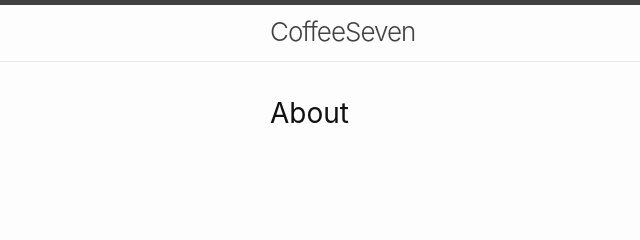
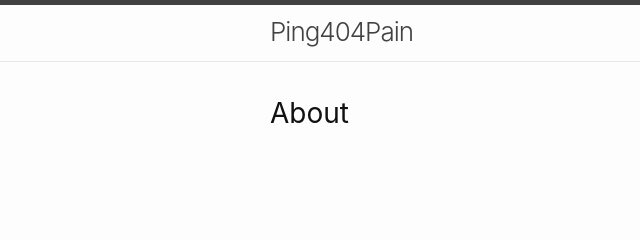
Before and after one commit to TechWizbie/TechWizbie.github.io, a plain HTML site: page about.html in a window 1280 px wide. Shown: the top 240 px of the page, 0-640 px from the left. Drawn offline with Linux system fonts and the light colour scheme.

Commit message:
change title

```diff
--- a/about.html
+++ b/about.html
@@ -39,7 +39,7 @@
 <body>
   <header class="site-header" role="banner">
 
-    <div class="wrapper"><a class="site-title" rel="author" href="/">CoffeeSeven</a>
+    <div class="wrapper"><a class="site-title" rel="author" href="/">Ping404Pain</a>
       <nav class="site-nav">
         <input type="checkbox" id="nav-trigger" class="nav-trigger" />
         <label for="nav-trigger">
```
Also changed, not shown: posts/post1.html (+1 -1 lines), posts/post2.html (+1 -1 lines), posts/post3.html (+1 -1 lines), posts/post4.html (+1 -1 lines), posts/post5.html (+1 -1 lines), posts/post6.html (+1 -1 lines).
